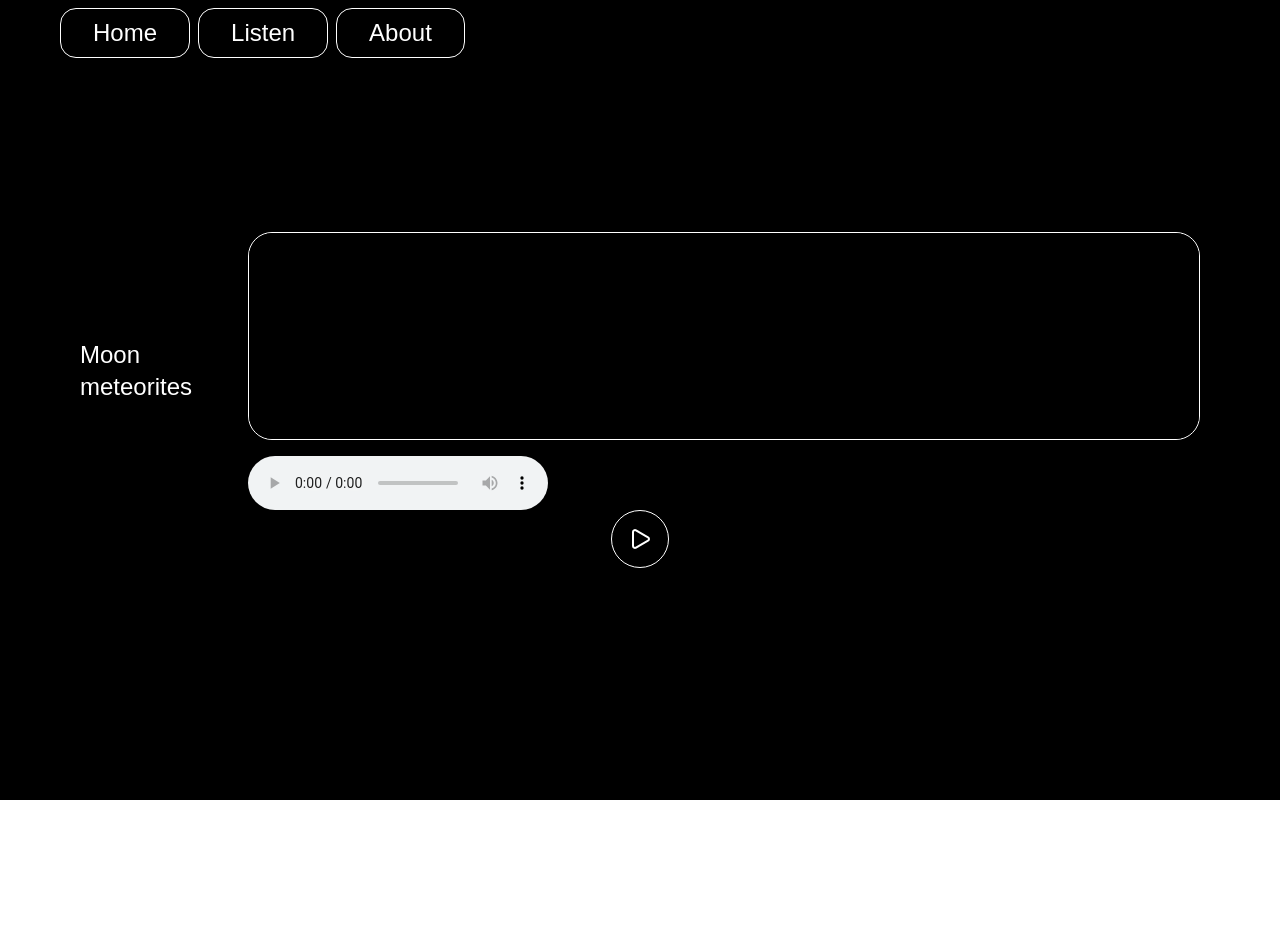
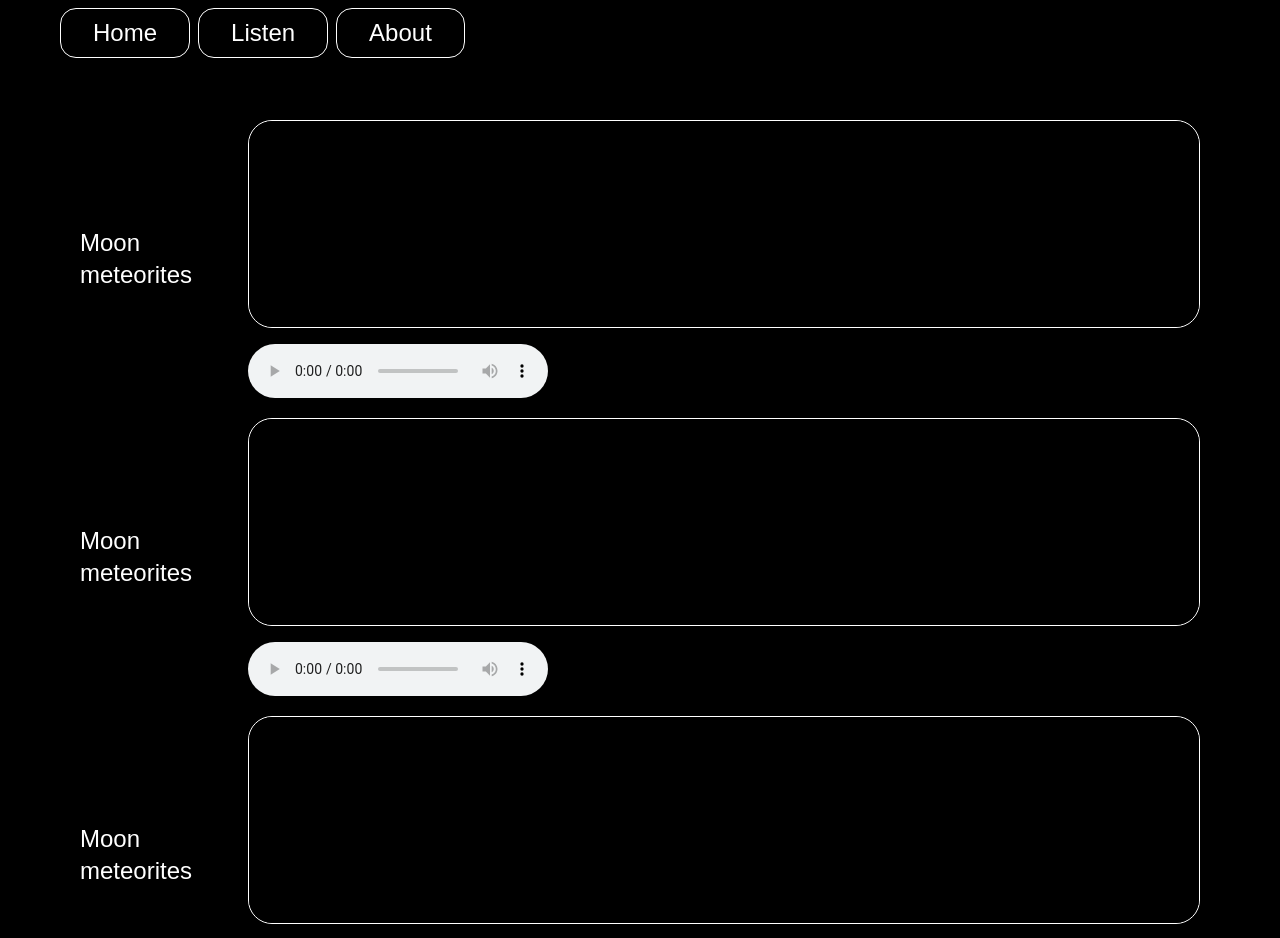
Before and after one commit to 82kota/Symphony-of-the-Universe, a Next.js app: page /listen in a window 1280 px wide. Shown: the top 938 px of the page. Before the commit the page ends 800 px from the top, so only its background shows below. Built offline with nearby package versions, Linux system fonts and the light colour scheme.

Commit message:
add different colours and adjust visualiser bar height

```diff
--- a/app/listen/page.tsx
+++ b/app/listen/page.tsx
@@ -11,12 +11,30 @@ export type SoundTrackHandle = {
 export default function ListenPage() {
   const audioRef = useRef<HTMLAudioElement | null>(null);
   return (
-    <div className="h-screen flex flex-col items-center justify-center bg-black">
+    <div className="h-full flex flex-col items-center justify-center py-30 gap-5 bg-black">
+      {/*Todo: refactor*/}
       <div className="flex w-full items-center justify-center gap-4 px-20">
         <p className="text-white text-2xl">Moon meteorites</p>
         <SoundTrack
           src="/audio/soft-piano-100-bpm-121529.mp3"
           className="grow"
+          colour="red"
+        />
+      </div>
+      <div className="flex w-full items-center justify-center gap-4 px-20">
+        <p className="text-white text-2xl">Moon meteorites</p>
+        <SoundTrack
+          src="/audio/soft-piano-100-bpm-121529.mp3"
+          className="grow"
+          colour="green"
+        />
+      </div>
+      <div className="flex w-full items-center justify-center gap-4 px-20">
+        <p className="text-white text-2xl">Moon meteorites</p>
+        <SoundTrack
+          src="/audio/soft-piano-100-bpm-121529.mp3"
+          className="grow"
+          colour="blue"
         />
       </div>
       <div className=" transition-all duration-200 border-white hover:border-purple-400 text-white hover:text-purple-400">
--- a/components/AudioVisualiser.tsx
+++ b/components/AudioVisualiser.tsx
@@ -3,11 +3,13 @@ import { useEffect, useRef } from "react";
 interface AudioVisualiserProps {
   audioCtx: AudioContext;
   analyserSource: MediaElementAudioSourceNode;
+  colour?: "red" | "green" | "blue";
 }
 
 export default function AudioVisualiser({
   audioCtx,
   analyserSource,
+  colour = "red",
 }: AudioVisualiserProps) {
   const canvasRef = useRef<HTMLCanvasElement>(null);
 
@@ -43,15 +45,31 @@ export default function AudioVisualiser({
 
       for (let i = 0; i < bufferLength; i++) {
         barHeight = dataArray[i];
-        canvasCtx.fillStyle = `rgb(${barHeight + 100}, 50, 50)`;
-        canvasCtx.fillRect(x, HEIGHT - barHeight / 2, barWidth, barHeight);
+
+        let r = 0,
+          g = 0,
+          b = 0;
+        switch (colour) {
+          case "red":
+            r = barHeight + 100;
+            break;
+          case "green":
+            g = barHeight + 100;
+            break;
+          case "blue":
+            b = barHeight + 100;
+            break;
+        }
+
+        canvasCtx.fillStyle = `rgb(${r},${g},${b})`;
+        canvasCtx.fillRect(x, HEIGHT - barHeight, barWidth, barHeight);
         x += barWidth + 1;
       }
     }
 
     draw();
     return () => cancelAnimationFrame(drawVisual);
-  }, [audioCtx, analyserSource]);
+  }, [audioCtx, analyserSource, colour]);
 
   return (
     <canvas
--- a/components/SoundTrack.tsx
+++ b/components/SoundTrack.tsx
@@ -4,9 +4,14 @@ import AudioVisualiser from "./AudioVisualiser";
 interface SoundTrackProps {
   src: string;
   className?: string;
+  colour?: "red" | "green" | "blue";
 }
 
-export default function SoundTrack({ src, className }: SoundTrackProps) {
+export default function SoundTrack({
+  src,
+  className,
+  colour = "red",
+}: SoundTrackProps) {
   const audioRef = useRef<HTMLAudioElement | null>(null);
   const [audioCtx, setAudioCtx] = useState<AudioContext | null>(null);
   const [source, setSource] = useState<MediaElementAudioSourceNode | null>(
@@ -34,7 +39,11 @@ export default function SoundTrack({ src, className }: SoundTrackProps) {
     <div className={`w-full ${className}`}>
       <div className="border border-white w-full h-52 rounded-3xl mb-4">
         {audioRef.current && source && audioCtx && (
-          <AudioVisualiser audioCtx={audioCtx} analyserSource={source} />
+          <AudioVisualiser
+            audioCtx={audioCtx}
+            analyserSource={source}
+            colour={colour}
+          />
         )}
       </div>
       <audio ref={audioRef} src={src} controls />
--- a/components/navbar.tsx
+++ b/components/navbar.tsx
@@ -7,7 +7,7 @@ type NavItem = {
 
 export default function Navbar() {
   return (
-    <nav className="fixed flex flex-row items-center justify-baseline w-full h-auto py-2 px-15 gap-2 bg-black">
+    <nav className="fixed flex flex-row items-center justify-baseline w-full h-auto py-2 px-15 gap-2 bg-black z-50">
       {navItems.map(({ href, text }) => (
         <NavbarButton key={href} href={href} text={text}></NavbarButton>
       ))}
```
